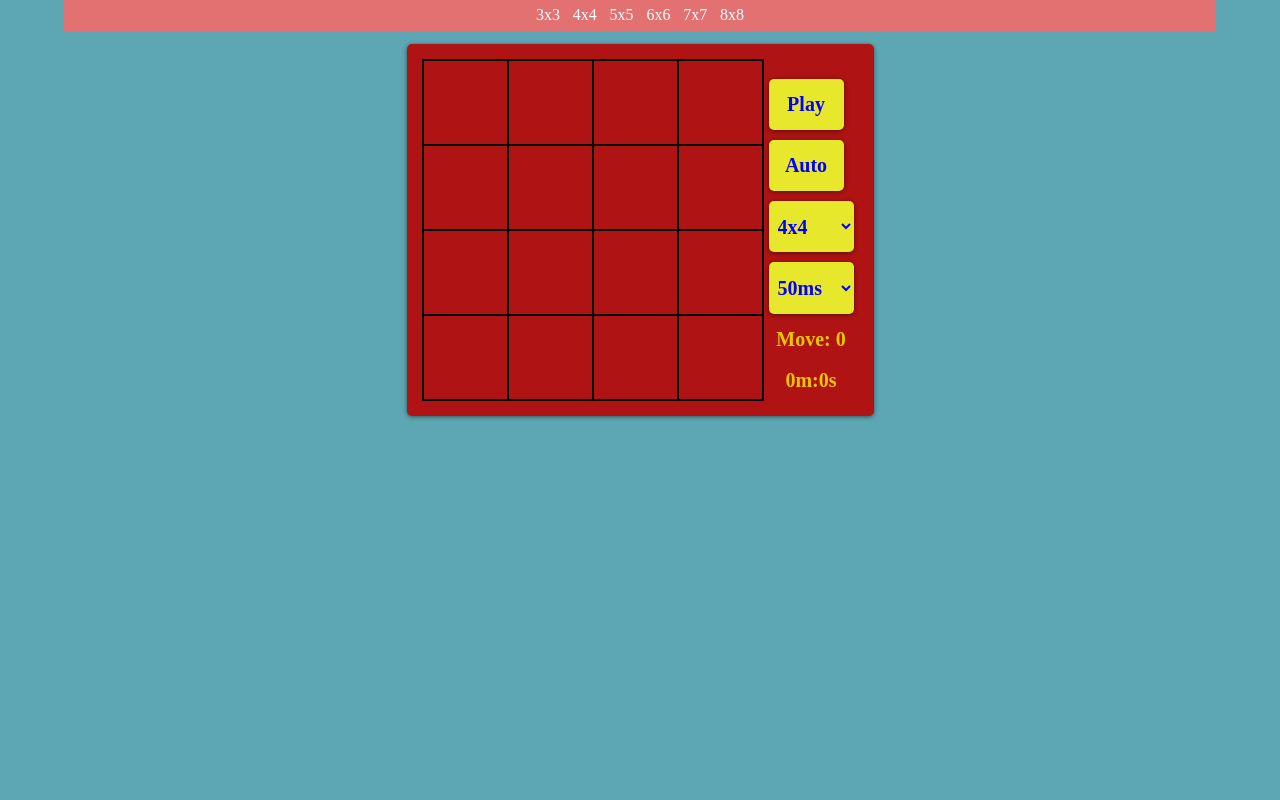
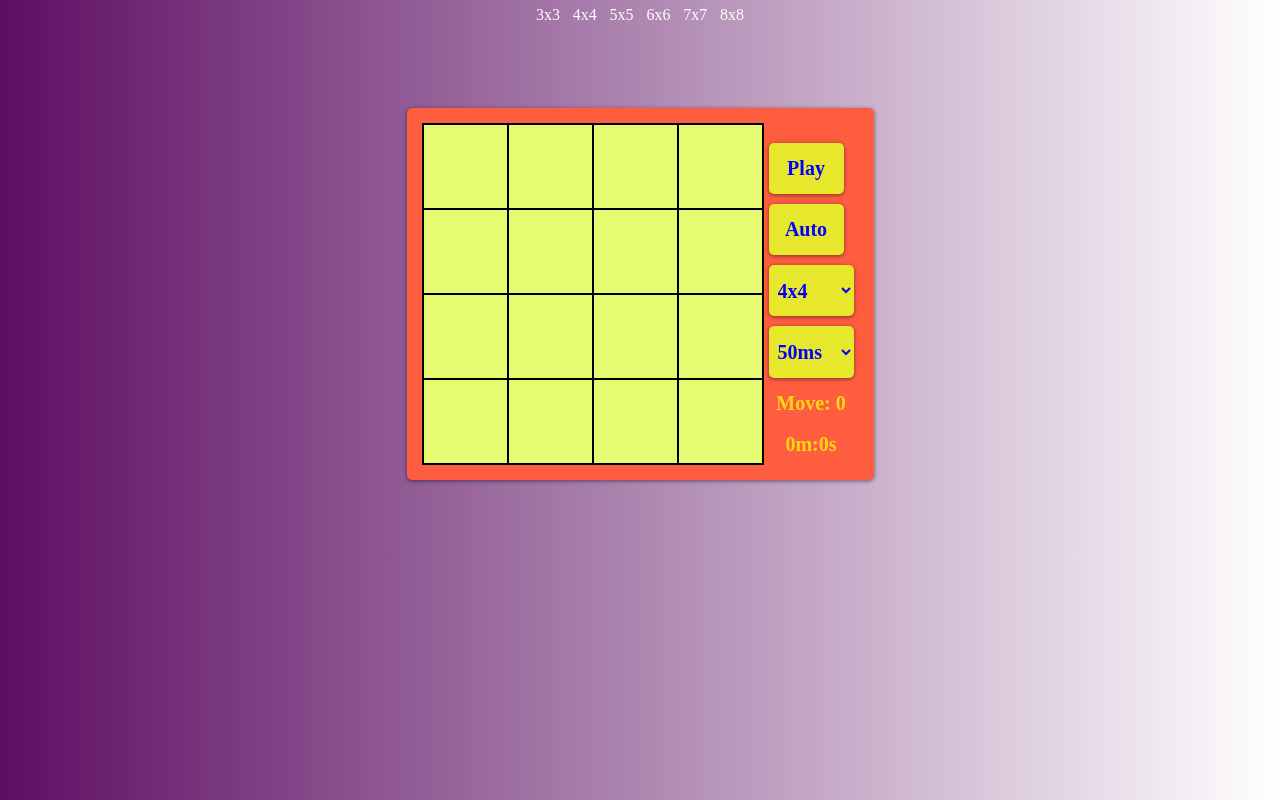
Before and after one commit to Deeathwiing/gem-puzzle, a website built with webpack: page gem-puzzle/src/index.html in a window 1280 px wide. Built offline with nearby package versions, Linux system fonts and the light colour scheme.

Commit message:
feat: update design

```diff
--- a/gem-puzzle/src/css/style.css
+++ b/gem-puzzle/src/css/style.css
@@ -1,7 +1,7 @@
 @import "~normalize.css";
 
 html {
-  background-color: rgba(42, 138, 155, 0.757);
+  background: linear-gradient(90deg, #5d0e63 0%, rgba(93, 14, 99, 0) 100%);
 }
 
 body {
@@ -17,9 +17,6 @@ body {
   flex-wrap: wrap;
   justify-content: center;
   align-items: center;
-  background-color: rgb(228, 113, 113);
-  /* width: 30vw;
-  height: 60vh; */
   width: 90vw;
   height: min-content;
 }
@@ -38,9 +35,9 @@ body {
   height: min-content;
   box-shadow: 0 1px 4px rgba(0, 0, 0, 0.5);
   padding: 15px;
-  background-color: rgb(175, 19, 19);
+  background-color: #ff5d40;
   border-radius: 5px;
-  margin: 1vw;
+  margin: 6vw;
 }
 
 .grid {
@@ -50,6 +47,7 @@ body {
   border: 1px solid black;
   animation: fade 5s linear infinite;
   animation-delay: 2.5s;
+  background-color: #e6fb71;
 }
 
 .grid__3 {
@@ -59,6 +57,7 @@ body {
   border: 1px solid black;
   animation: fade 5s linear infinite;
   animation-delay: 2.5s;
+  background-color: #e6fb71;
 }
 
 .grid__4 {
@@ -68,6 +67,7 @@ body {
   border: 1px solid black;
   animation: fade 5s linear infinite;
   animation-delay: 2.5s;
+  background-color: #e6fb71;
 }
 
 .grid__5 {
@@ -77,6 +77,7 @@ body {
   border: 1px solid black;
   animation: fade 5s linear infinite;
   animation-delay: 2.5s;
+  background-color: #e6fb71;
 }
 
 .grid__6 {
@@ -86,6 +87,7 @@ body {
   border: 1px solid black;
   animation: fade 5s linear infinite;
   animation-delay: 2.5s;
+  background-color: #e6fb71;
 }
 
 .grid__7 {
@@ -95,6 +97,7 @@ body {
   border: 1px solid black;
   animation: fade 5s linear infinite;
   animation-delay: 2.5s;
+  background-color: #e6fb71;
 }
 
 .grid__8 {
@@ -104,11 +107,12 @@ body {
   border: 1px solid black;
   animation: fade 5s linear infinite;
   animation-delay: 2.5s;
+  background-color: #e6fb71;
 }
 
 .game button {
   background-color: #cfcfcf;
-  color: rgb(194, 66, 16);
+  color: #e6fb71;
   font-size: 24px;
   font-weight: bold;
   border: 1px solid black;
```
Also changed, not shown: gem-puzzle/dist/style.css, 1 other file.
